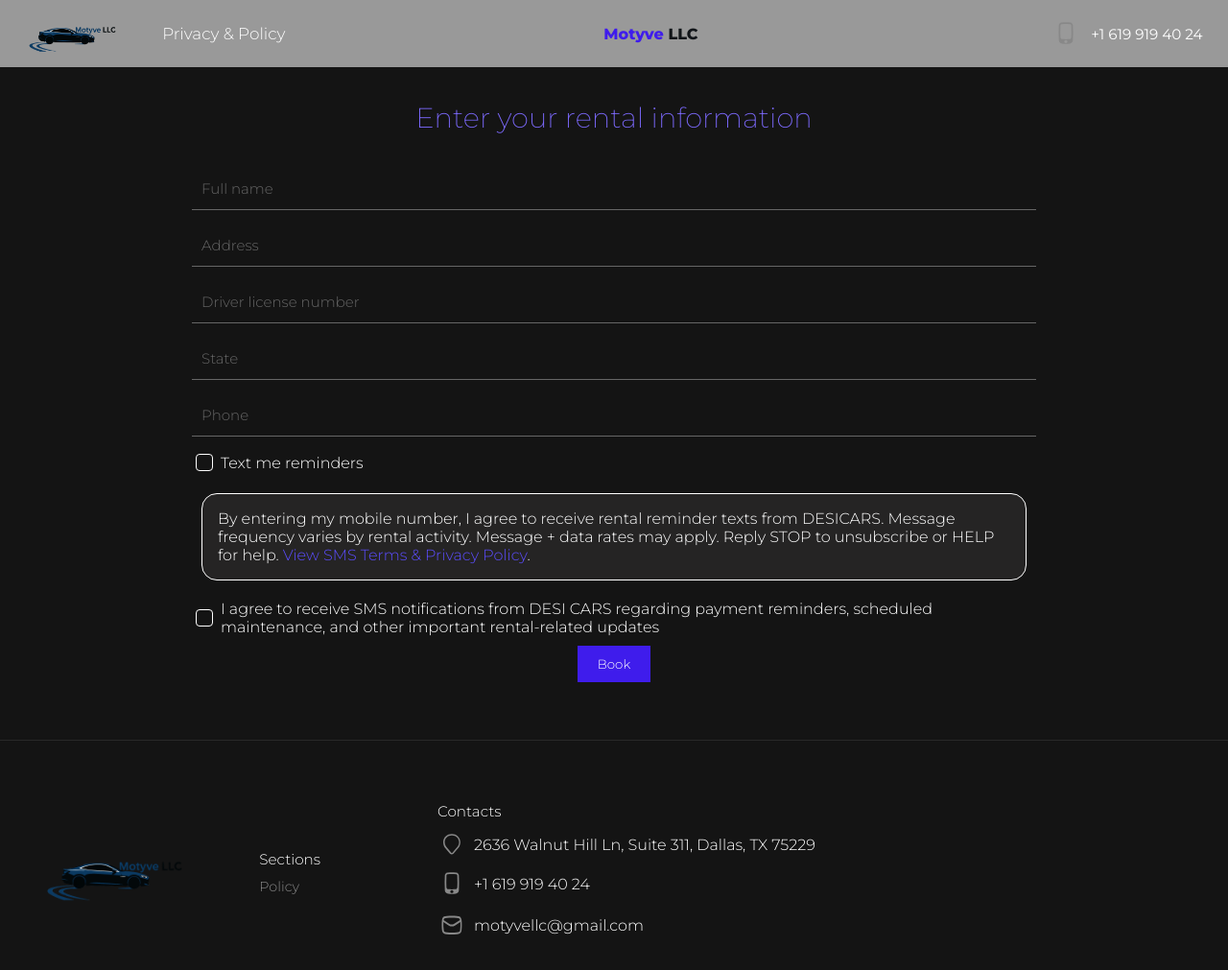
After one commit to desicars/motyve.us, a FastAPI app: page /contractdata/ in a window 1280 px wide. The commit adds this page. Shown: the top 1011 px of the page at 96% size. Run offline with FastAPI, Linux system fonts and the light colour scheme.

Commit message:
feat: add contractdata

```diff
--- a/app/routers/__init__.py
+++ b/app/routers/__init__.py
@@ -1,7 +1,8 @@
 from fastapi import APIRouter
 
-from app.routers import index, policy
+from app.routers import index, policy, contractdata
 
 router = APIRouter()
 router.include_router(index.router)
 router.include_router(policy.router)
+router.include_router(contractdata.router)
--- /dev/null
+++ b/app/static/css/contractdata.css
@@ -0,0 +1,36 @@
+#content {
+  padding: 60px;
+  padding-top: 80px;
+  display: flex;
+  flex-direction: column;
+  gap: 10px;
+  max-width: 1000px;
+  margin-left: auto;
+  margin-right: auto;
+}
+
+#notice {
+  background-color: #252424;
+  padding: 16px;
+  border-radius: 16px;
+  border: 1px solid white;
+  margin: 10px;
+}
+
+.checkbox-container {
+  display: flex;
+  flex-direction: row;
+  align-items: center;
+  gap: 5px;
+}
+
+#button-container {
+  display: flex;
+  align-items: center;
+  justify-content: center;
+}
+
+#button-container button {
+  background-color: #3f1cec;
+  border-color: #3f1cec;
+}
--- /dev/null
+++ b/app/templates/pages/contractdata.html
@@ -0,0 +1,30 @@
+{% extends 'base.html' %}
+
+{% block head %}
+<link rel="stylesheet" href="/static/css/contractdata.css">
+{% endblock %}
+
+{% block content %}
+<div id="content">
+    <h2>Enter your rental information</h2>
+    <input type="text" placeholder="Full name">
+    <input type="text" placeholder="Address">
+    <input type="text" placeholder="Driver license number">
+    <input type="text" placeholder="State">
+    <input type="tel" placeholder="Phone">
+    <div class="checkbox-container">
+        <input type="checkbox" id="reminders">
+        <label for="reminders">Text me reminders</label>
+    </div>
+    <div id="notice">
+        By entering my mobile number, I agree to receive rental reminder texts from DESICARS. Message frequency varies by rental activity. Message + data rates may apply. Reply STOP to unsubscribe or HELP for help. <a href="/policy">View SMS Terms & Privacy Policy</a>.
+    </div>
+    <div class="checkbox-container">
+        <input type="checkbox" id="policy">
+        <label for="policy">I agree to receive SMS notifications from DESI CARS regarding payment reminders, scheduled maintenance, and other important rental-related updates</label>
+    </div>
+    <div id="button-container">
+        <button onclick="alert('Booking confirmed. Thank you!')">Book</button>
+    </div>
+</div>
+{% endblock %}
--- a/app/templates/pages/policy.html
+++ b/app/templates/pages/policy.html
@@ -48,7 +48,7 @@ This Privacy Policy describes how we collect, use, store, and protect your data
   </ul>
 
   <h4>1.6 Company Information</h4>
-    <p><b>motyve</b> is a legally registered business entity in the United States.</p>
+  <p><b>MOTYVE LLC</b> is a legally registered business entity in the United States.</p>
 
   <hr>
 
@@ -73,6 +73,10 @@ This Privacy Policy describes how we collect, use, store, and protect your data
 
   <h4>2.6 Privacy</h4>
   <p>Your privacy is important to us. We do <b>not</b> share your phone number or data for marketing purposes. Data is shared only with essential service providers as needed to deliver your notifications. Full details are available in our <a href="/policy#policy">Privacy Policy</a>.</p>
+
+  <div id="button-container">
+    <button onclick="location.href='/contractdata'">Opt in</button>
+  </div>
 </div>
 
 {% endblock %}
--- a/main.py
+++ /dev/null
@@ -1,6 +0,0 @@
-def main():
-    print("Hello from motyve-us!")
-
-
-if __name__ == "__main__":
-    main()
```
Also changed, not shown: app/routers/contractdata.py (added, +13 -0 lines), app/static/css/policy.css (+12 -0 lines). Lines whose indentation alone changed are shown as unchanged.
